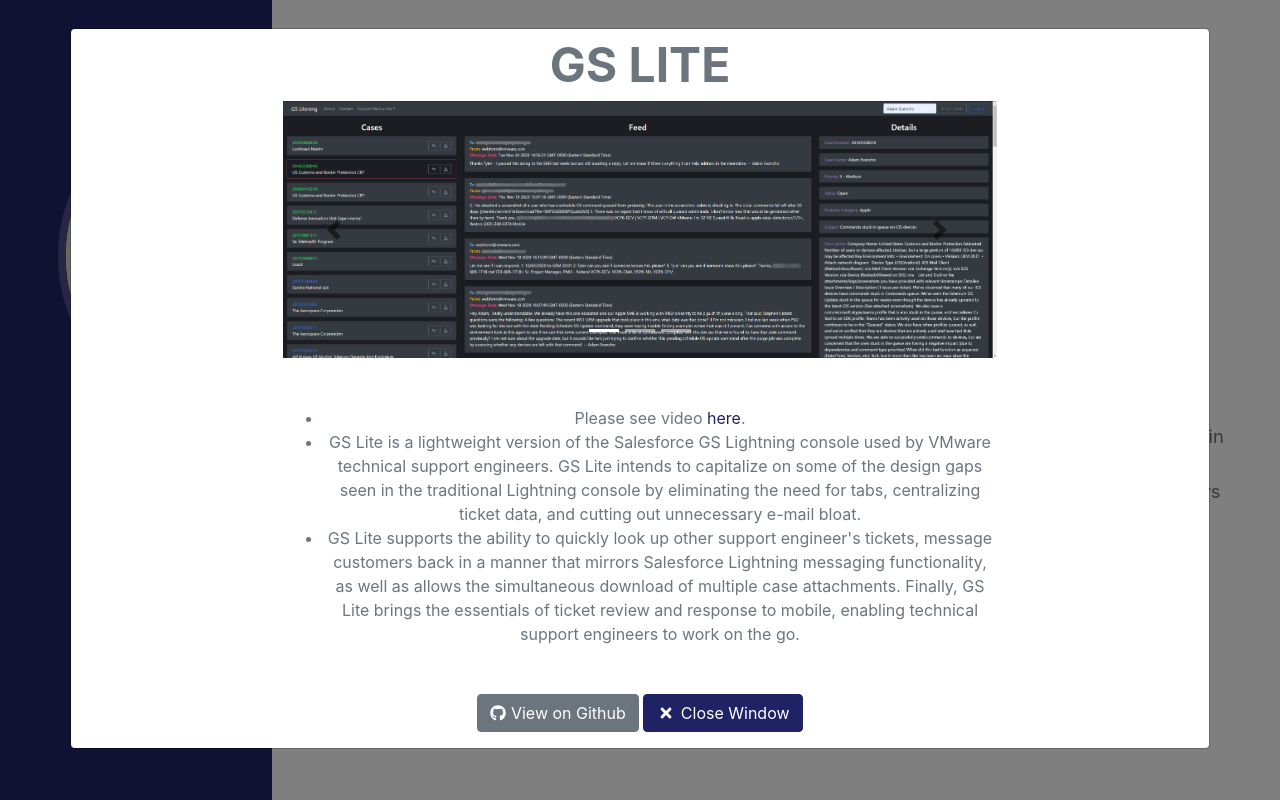
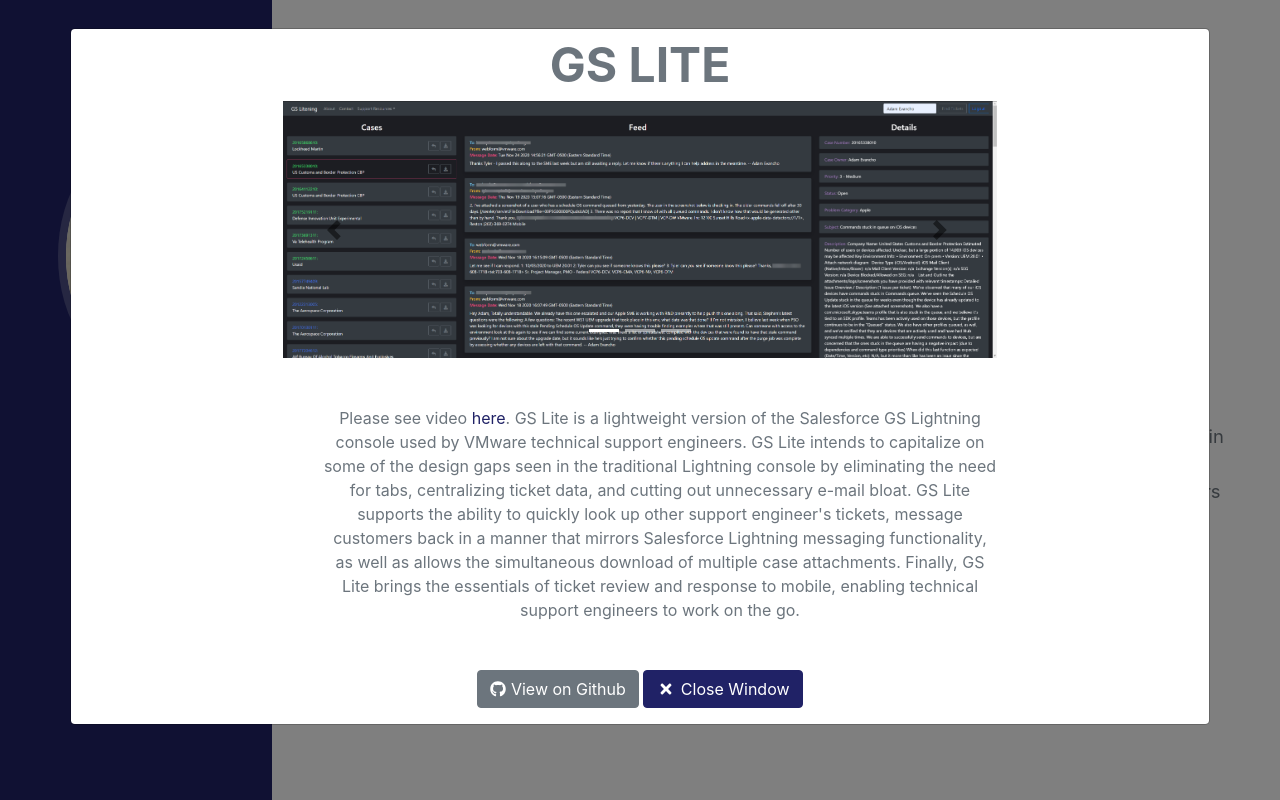
Before and after one commit to ace-vmware/adamevancho-website, a Django app: page / in a window 1280 px wide, after a click on "GS LITE". Run offline with Django 3.2, Linux system fonts and the light colour scheme; some libraries are stand-ins or nearby versions; some web fonts are replaced.

Commit message:
fix modal 3

```diff
--- a/resume/templates/resume/modals.html
+++ b/resume/templates/resume/modals.html
@@ -24,7 +24,7 @@
                                   <img class="d-block w-100" src="{% static 'resume/portfolio/gsl2.png' %}" alt="Second slide">
                                 </div>
                                 <div class="carousel-item">
-                                  <img class="d-block w-100" src="{% static 'resume/portfolio/gsl.3.mp4' %}" alt="Third slide">
+                                  <img class="d-block w-100" src="{% static 'resume/portfolio/gsl3.png' %}" alt="Third slide">
                                 </div>
                               </div>
                               <a class="carousel-control-prev" href="#modalCarousel0" role="button" data-slide="prev">
@@ -39,9 +39,12 @@
                             <!-- Portfolio Modal - Text-->
                             <div class="mb-5 mt-5">
                                 <ul>
-                                    <li>Please see video <a href="https://vimeo.com/487285581">here</a>.</li>
-                                    <li>GS Lite is a lightweight version of the Salesforce GS Lightning console used by VMware technical support engineers. GS Lite intends to capitalize on some of the design gaps seen in the traditional Lightning console by eliminating the need for tabs, centralizing ticket data, and cutting out unnecessary e-mail bloat.</li>
-                                    <li>GS Lite supports the ability to quickly look up other support engineer's tickets, message customers back in a manner that mirrors Salesforce Lightning messaging functionality, as well as allows the simultaneous download of multiple case attachments. Finally, GS Lite brings the essentials of ticket review and response to mobile, enabling technical support engineers to work on the go.</li>
+                                    <li style="text-decoration: none; display: inline;">Please see video <a href="https://vimeo.com/487285581">here</a>.
+                                    </li>
+                                    <li style="text-decoration: none; display: inline;">GS Lite is a lightweight version of the Salesforce GS Lightning console used by VMware technical support engineers. GS Lite intends to capitalize on some of the design gaps seen in the traditional Lightning console by eliminating the need for tabs, centralizing ticket data, and cutting out unnecessary e-mail bloat.
+                                    </li>
+                                    <li style="text-decoration: none; display: inline;">GS Lite supports the ability to quickly look up other support engineer's tickets, message customers back in a manner that mirrors Salesforce Lightning messaging functionality, as well as allows the simultaneous download of multiple case attachments. Finally, GS Lite brings the essentials of ticket review and response to mobile, enabling technical support engineers to work on the go.
+                                    </li>
                                 </ul>
                             </div>
                             <span>
@@ -206,9 +209,15 @@
                             <!-- Portfolio Modal - Text-->
                             <p class="mt-5">After finishing the <a href="https://www.freecodecamp.org/learn/">Responsive Web Design Certification</a> on freeCodeCamp, I built several static pages. Note: I know they have flaws and are not perfect. I thought it would be interesting to display my progress at structuring my HTML, discovering new ways to accomplish styles in CSS, and introducing JS into the mix.</p>
                             <ul class="mb-5 mt-5">
-                                <li style="text-decoration: none; display: inline;"><a href="http://www.adamevancho.com/responsivepage1">Project 1: Responsive Sign-Up Page</a></li></ul>
-                                <li style="text-decoration: none; display: inline;"><a href="http://www.adamevancho.com/responsivepage2">Project 2: Responsive Recruitment Page</a></li></br>
-                                <li style="text-decoration: none; display: inline;"><a href="http://www.adamevancho.com/responsivepage3">Project 3: EasyBank Landing Page</a></li></br>
+                                <li style="text-decoration: none; display: inline;">
+                                    <a href="http://www.adamevancho.com/responsivepage1">Project 1: Responsive Sign-Up Page</a>
+                                </li></br>
+                                <li style="text-decoration: none; display: inline;">
+                                    <a href="http://www.adamevancho.com/responsivepage2">Project 2: Responsive Recruitment Page</a>
+                                </li></br>
+                                <li style="text-decoration: none; display: inline;">
+                                    <a href="http://www.adamevancho.com/responsivepage3">Project 3: EasyBank Landing Page</a>
+                                </li>
                             </ul>
                             <div>
                                 <span>
```
